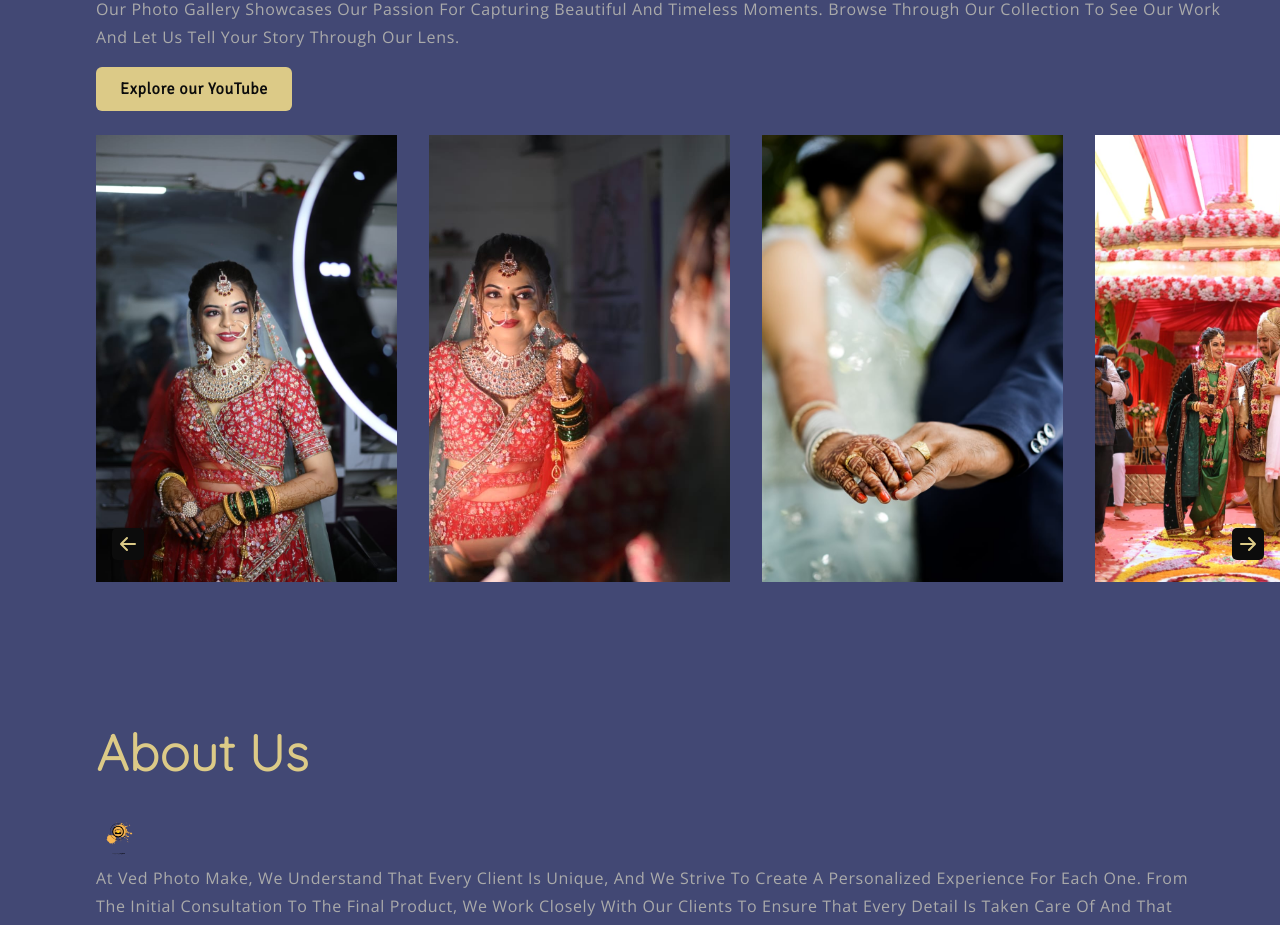
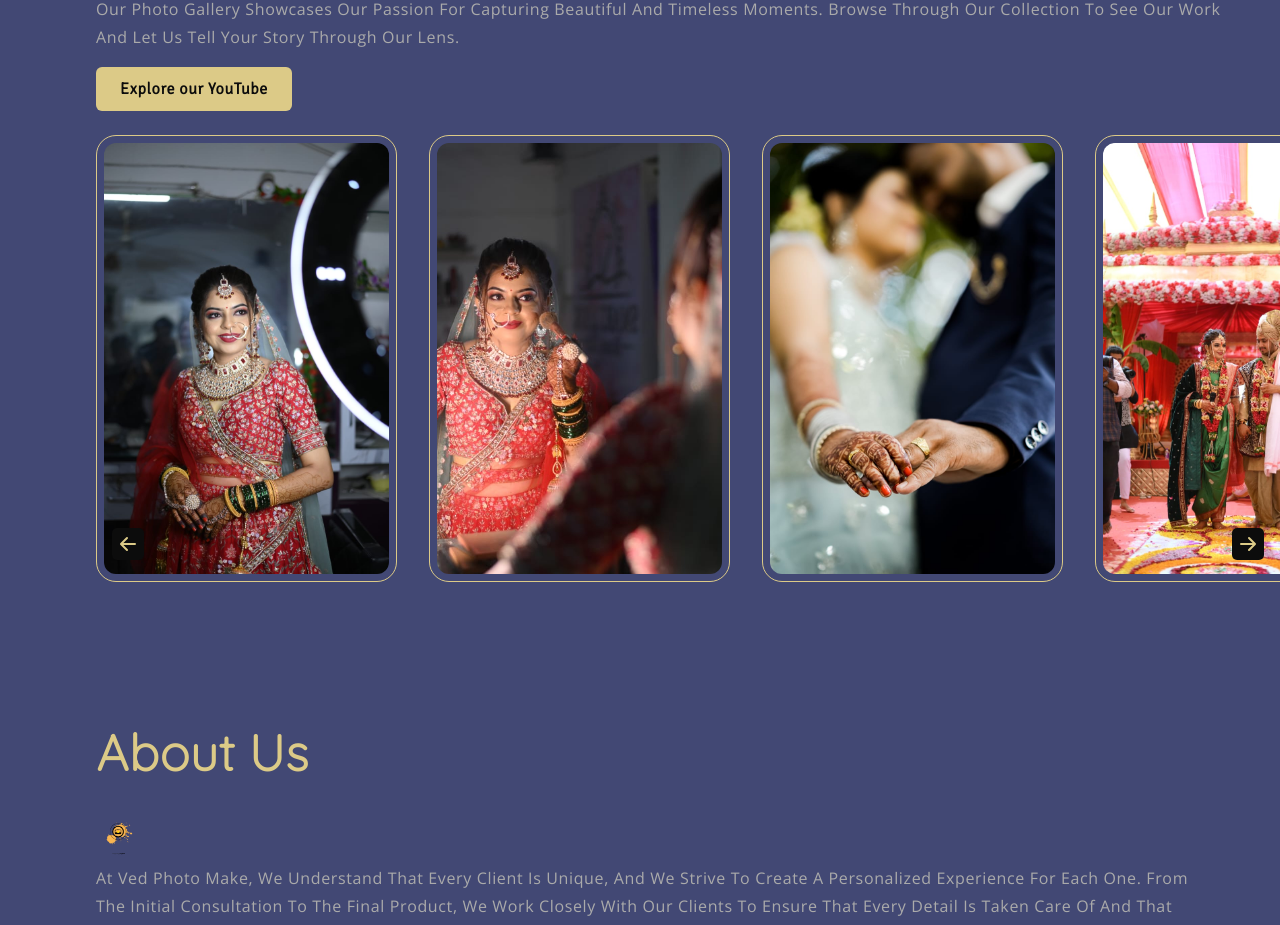
Before and after one commit to vedantpatil25/vedphotomake, a React (Create React App) app: page / in a window 1280 px wide. Shown: the part 1897-2822 px from the top of the page. Built offline with nearby package versions, Linux system fonts and the light colour scheme; a web font is replaced by a local one.

Commit message:
updated image card css of gallary and founder image

```diff
--- a/src/container/Gallery/Gallery.css
+++ b/src/container/Gallery/Gallery.css
@@ -63,6 +63,9 @@
     object-fit: cover;
     opacity: 1;
     transition: .5s ease;
+    border-radius: 20px;
+    padding: 7px;
+    border: 1px solid var(--color-golden);
 }
 
 .app__gallery-images_card:hover img {
--- a/src/container/Gallery/Gallery.jsx
+++ b/src/container/Gallery/Gallery.jsx
@@ -30,7 +30,7 @@ const Gallery = () => {
         <div className="app__gallery-images_container" ref={scrollRef}>
           {[images.gallery01, images.gallery02, images.gallery03, images.gallery04, images.gallery05, images.gallery06, images.gallery07, images.gallery08, images.gallery09, images.gallery10, images.gallery11, images.gallery12, images.gallery13].map((image, index) => (
             <div className="app__gallery-images_card flex__center" key={`gallery_image-${index + 1}`}>
-              <img src={image} alt="gallery_image" />
+              <img src={image} alt="gallery_image" className='rounded-corner'/>
             </div>
           ))}
         </div>
```
Also changed, not shown: src/assets/founder.png, 15 other files (tests, documents, lock files or other folders).
